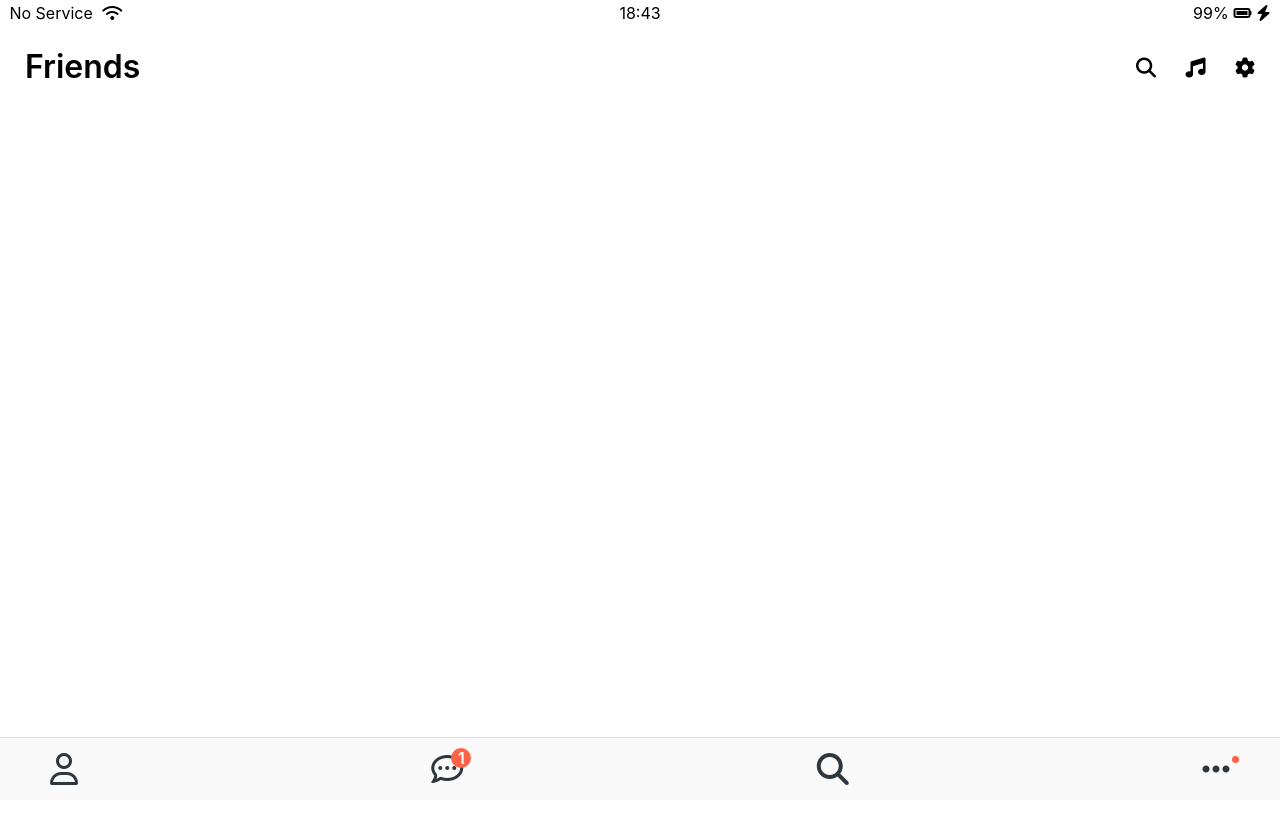
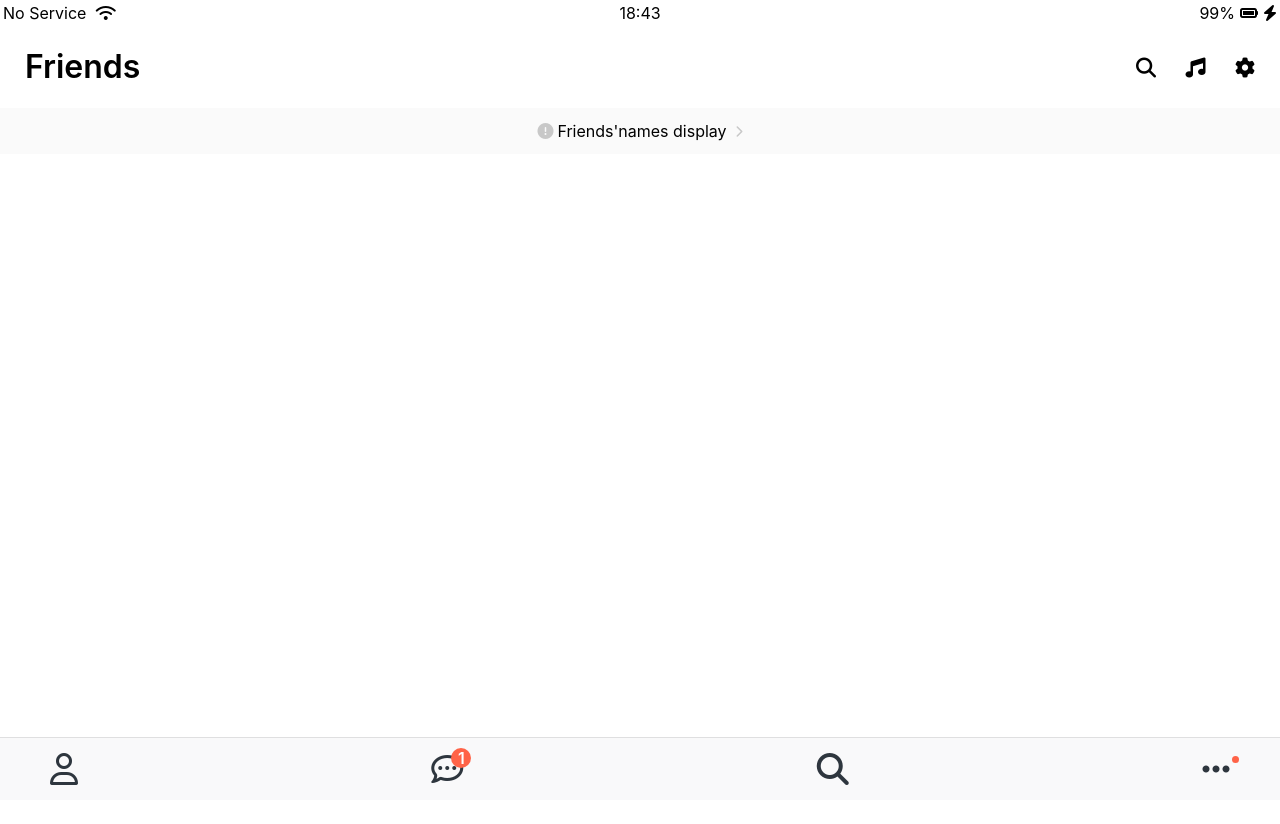
Before and after one commit to hongbaek/kakao-clone, a plain HTML site: page freinds.html in a window 1280 px wide. Shown: the top 824 px of the page. Before the commit the page ends 800 px from the top, so only its background shows below. Drawn offline with Linux system fonts and the light colour scheme.

Commit message:
add frineds.css and updated

```diff
--- a/CSS/components/status-bar.css
+++ b/CSS/components/status-bar.css
@@ -1,7 +1,8 @@
 #status-bar {
   display: flex;
-  justify-content: center;
+  justify-content: space-between;
   padding: 5px 3px;
+  box-sizing: border-box;
 }
 .status-bar__column {
   width: 33%;
--- /dev/null
+++ b/CSS/screen/friends.css
@@ -0,0 +1,11 @@
+#friends-display-link {
+  text-align: center;
+  display: block;
+  background-color: #fafafa;
+  padding: 15px 0px;
+}
+
+#friends-display-link i {
+  color: rgba(0, 0, 0, 0.2);
+  padding: 0px 4px;
+}
--- a/CSS/style.css
+++ b/CSS/style.css
@@ -6,8 +6,11 @@
 @import "components/screen-header.css";
 
 @import "screen/login.css";
+@import "screen/friends.css";
 
 body {
   font-family: -apple-system, BlinkMacSystemFont, "Segoe UI", Roboto, Oxygen,
     Ubuntu, Cantarell, "Open Sans", "Helvetica Neue", sans-serif;
+
+  height: 1000vh;
 }
--- a/freinds.html
+++ b/freinds.html
@@ -32,6 +32,12 @@
         <span><i class="fas fa-cog fa-lg"></i></span>
       </div>
     </header>
+
+    <a id="friends-display-link"
+      ><i class="fas fa-exclamation-circle"></i>Friends'names display
+      <i class="fas fa-chevron-right fa-xs"></i>
+    </a>
+
     <div>
       <nav class="nav">
         <ul class="nav__list">
```
Also changed, not shown: index.html (+1 -1 lines).
